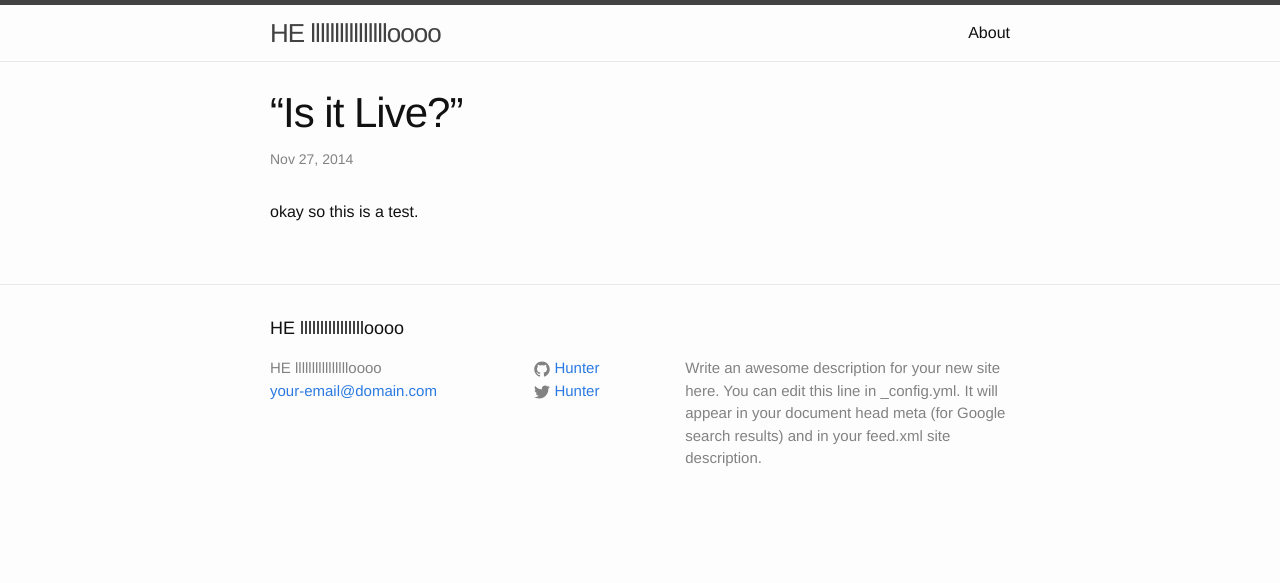
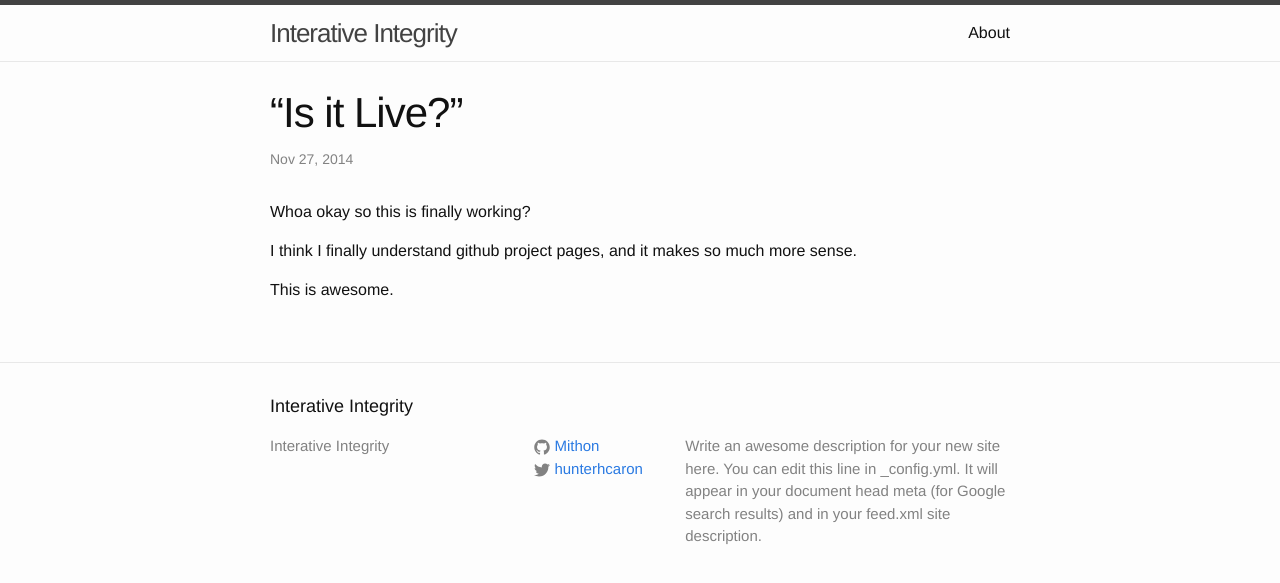
Before and after one commit to Mithon/HCDesignBlog, a Jekyll site: the page built from _posts/2014-11-27-Is-It-Live.markdown, in a window 1280 px wide. Shown: the top 583 px of the page. Built offline with Jekyll 4.4.1, drawn with Linux system fonts in a browser that asks for light colours.

Commit message:
Setting up the config file

```diff
--- a/_config.yml
+++ b/_config.yml
@@ -1,6 +1,6 @@
 # Site settings
-title: HE lllllllllllllllloooo
-email: your-email@domain.com
+title: Interative Integrity
+email:
 description: > # this means to ignore newlines until "baseurl:"
   Write an awesome description for your new site here. You can edit this
   line in _config.yml. It will appear in your document head meta (for
@@ -8,8 +8,8 @@ description: > # this means to ignore newlines until "baseurl:"
 baseurl: "/HCDesignBlog" # the subpath of your site, e.g. /blog/
 url: "http://huntercaron.com/" # the base hostname & protocol for your site
 
-twitter_username: Hunter
-github_username:  Hunter
+twitter_username: hunterhcaron
+github_username:  Mithon
 
 # Build settings
 markdown: kramdown
--- a/_posts/2014-11-27-Is-It-Live.markdown
+++ b/_posts/2014-11-27-Is-It-Live.markdown
@@ -5,4 +5,8 @@ date:   2014-11-27 21:02:46
 categories: jekyll update
 ---
 
-okay so this is a test.
+Whoa okay so this is finally working?
+
+I think I finally understand github project pages, and it makes so much more sense.
+
+This is awesome.
```
